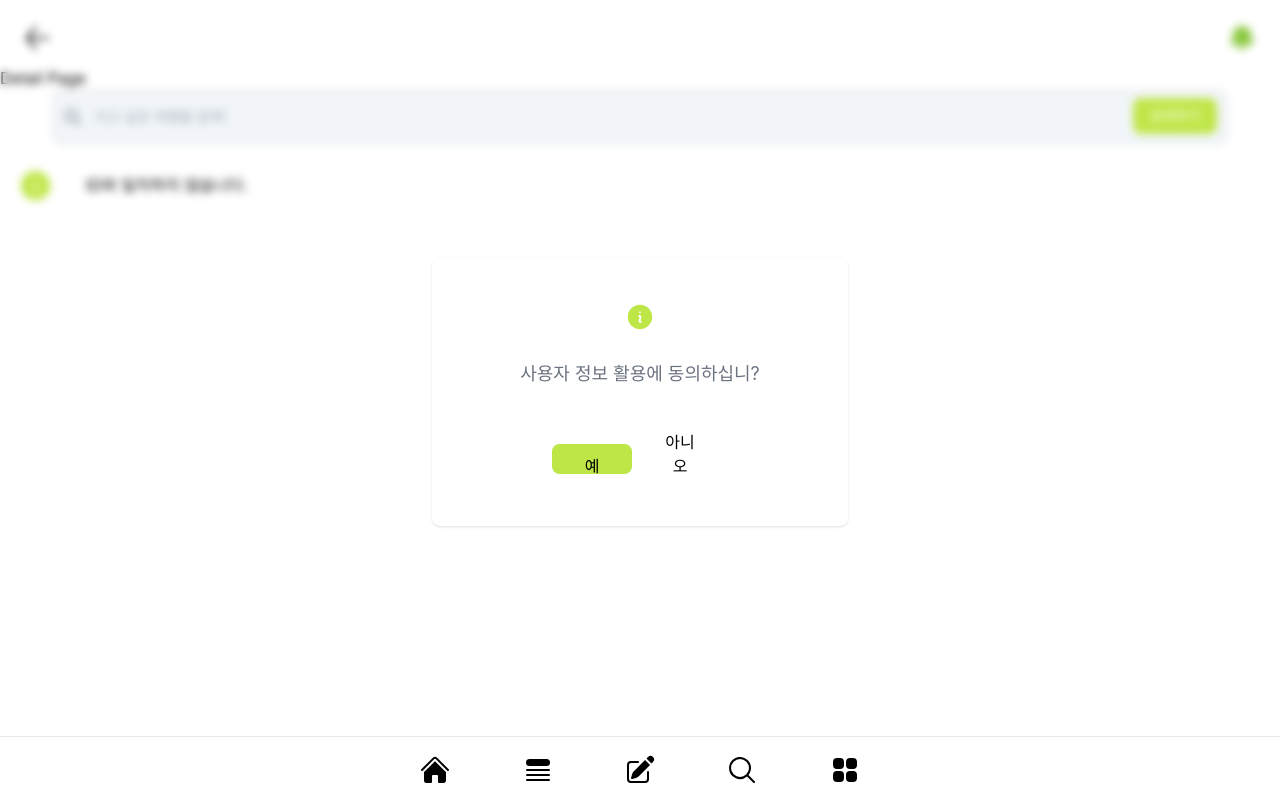
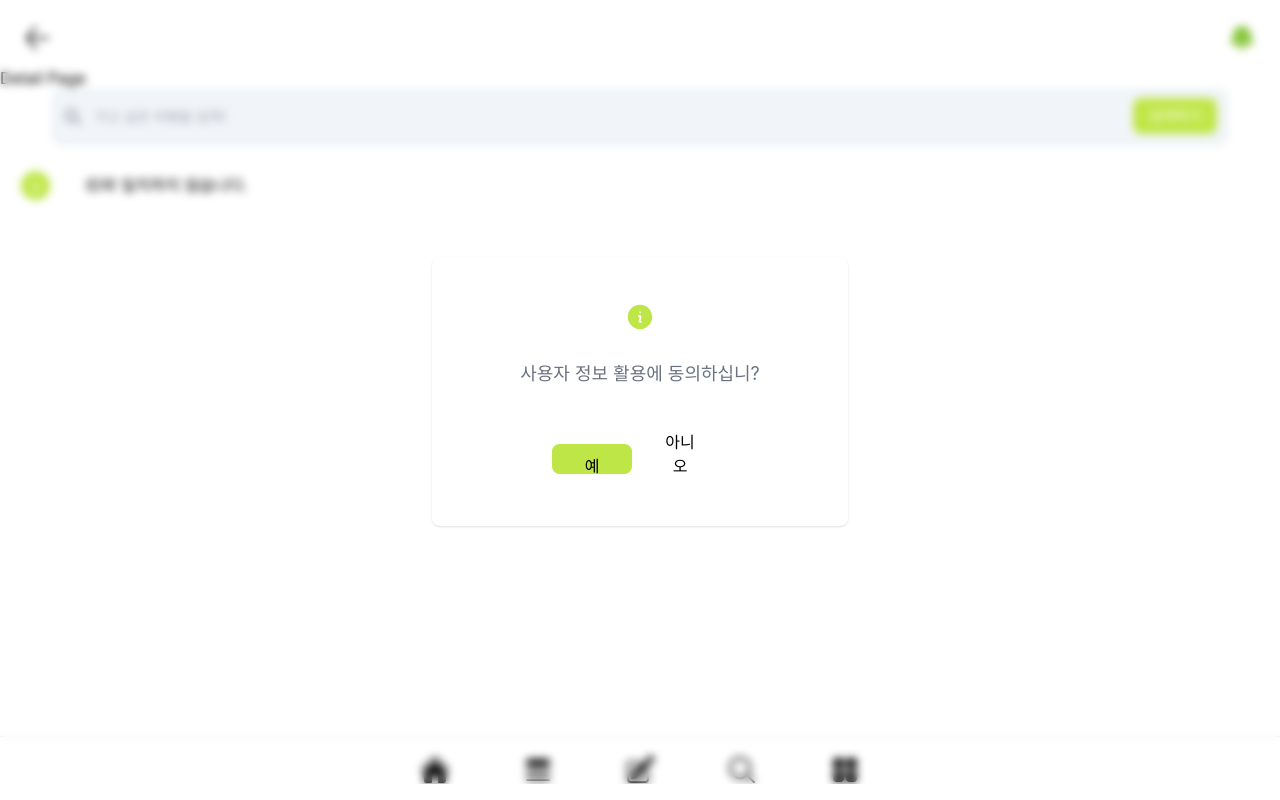
Before and after one commit to flution/PlanT_FE, a React (Create React App) app: page /detail in a window 1280 px wide. Built offline with nearby package versions, Linux system fonts and the light colour scheme.

Commit message:
style: 폴더 정리, App.tsx BottomNavbar 위치 변경

```diff
--- a/src/App.tsx
+++ b/src/App.tsx
@@ -1,18 +1,22 @@
 import React from 'react';
 import { Routes, Route } from 'react-router-dom';
 
-import UpperNavbar from './components/UpperNavbar';
-import BottomNavbar from './components/BottomNavbar';
+// components
+import UpperNavbar from './components/Navbar/UpperNavbar';
+import BottomNavbar from './components/Navbar/BottomNavbar';
+import Alert from './components/Alert/Alert';
+import ModalRequest from './components/ModalRequest/ModalRequest';
 
+// pages
 import DetailPage from './pages/DetailPage';
 import MainPage from './pages/MainPage';
-import Alert from './components/Alert/Alert';
-import ModalRequest from './components/ModalRequest/ModalRequest';
+
 
 const App: React.FC = () => {
   return (
     <div>
       <UpperNavbar />
+      <BottomNavbar />
       <Routes>
         <Route path="/main" element={<MainPage />} />
         <Route path="/detail" element={<DetailPage />} />
@@ -21,8 +25,7 @@ const App: React.FC = () => {
       <ModalRequest
         isOpen={true}
         text={'사용자 정보 활용에 동의하십니?'}
-      ></ModalRequest>
-      <BottomNavbar />
+      />
     </div>
   );
 };
--- a/src/pages/DetailPage.tsx
+++ b/src/pages/DetailPage.tsx
@@ -1,5 +1,5 @@
 import React from 'react';
-import SearchBar from '../components/SearchBar';
+import SearchBar from '../components/Search/SearchBar';
 
 const DetailPage: React.FC = () => {
   return (
--- a/src/pages/LandingPage.tsx
+++ b/src/pages/LandingPage.tsx
@@ -1,5 +1,5 @@
 import React, { useState } from 'react';
-import LCarousel from '../components/LCarousel';
+import LCarousel from '../components/Landing/LCarousel';
 import Button from '../components/Button/CarouselButton';
 import { CarouselInterface } from 'flowbite';
 
--- a/src/pages/MainPage.tsx
+++ b/src/pages/MainPage.tsx
@@ -1,7 +1,7 @@
 import React from 'react';
 
 import VerticalCard from '../components/VerticalCard';
-import HorizontalCard from '../components/HorizontalCard';
+import HorizontalCard from '../components/Card/HorizontalCard';
 
 const MainPage: React.FC = () => {
   return (
```
Also changed, not shown: src/components/Card/HorizontalCard.tsx (renamed from src/components/HorizontalCard.tsx), src/components/Card/VerticalCard.tsx (renamed from src/components/VerticalCard.tsx), src/components/Landing/LCarousel.tsx (renamed from src/components/LCarousel.tsx), src/components/Navbar/BottomNavbar.tsx (renamed from src/components/BottomNavbar.tsx), src/components/Navbar/UpperNavbar.tsx (renamed from src/components/UpperNavbar.tsx), src/components/Search/SearchBar.tsx (renamed from src/components/SearchBar.tsx).
